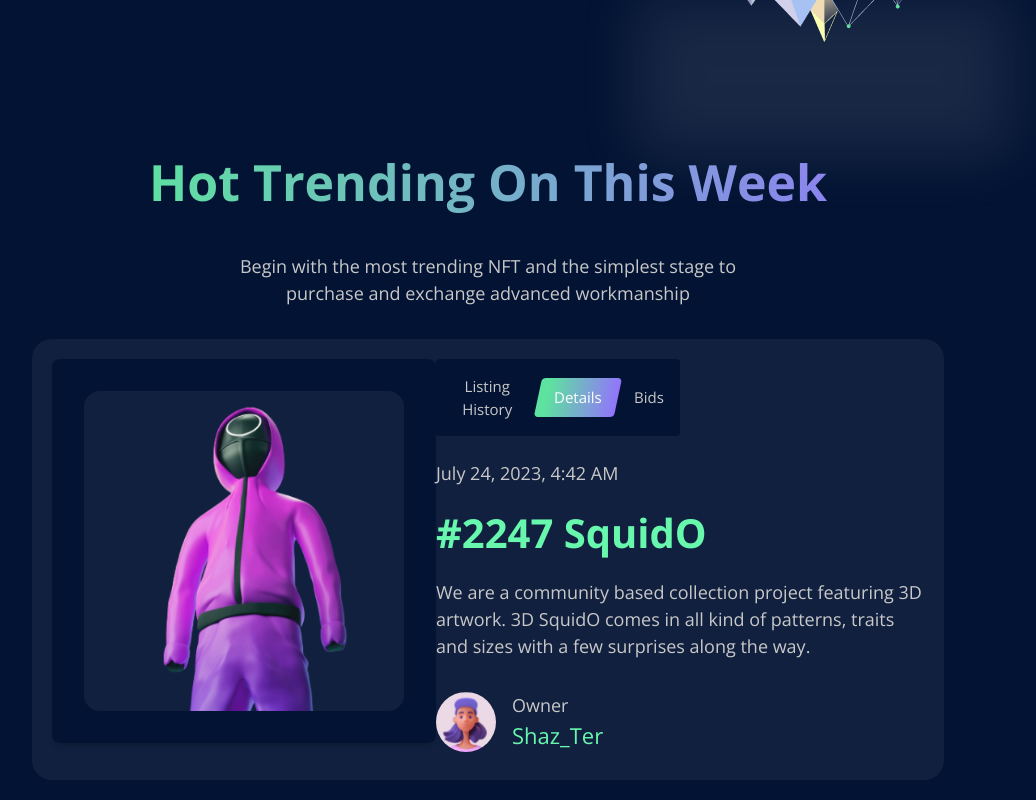
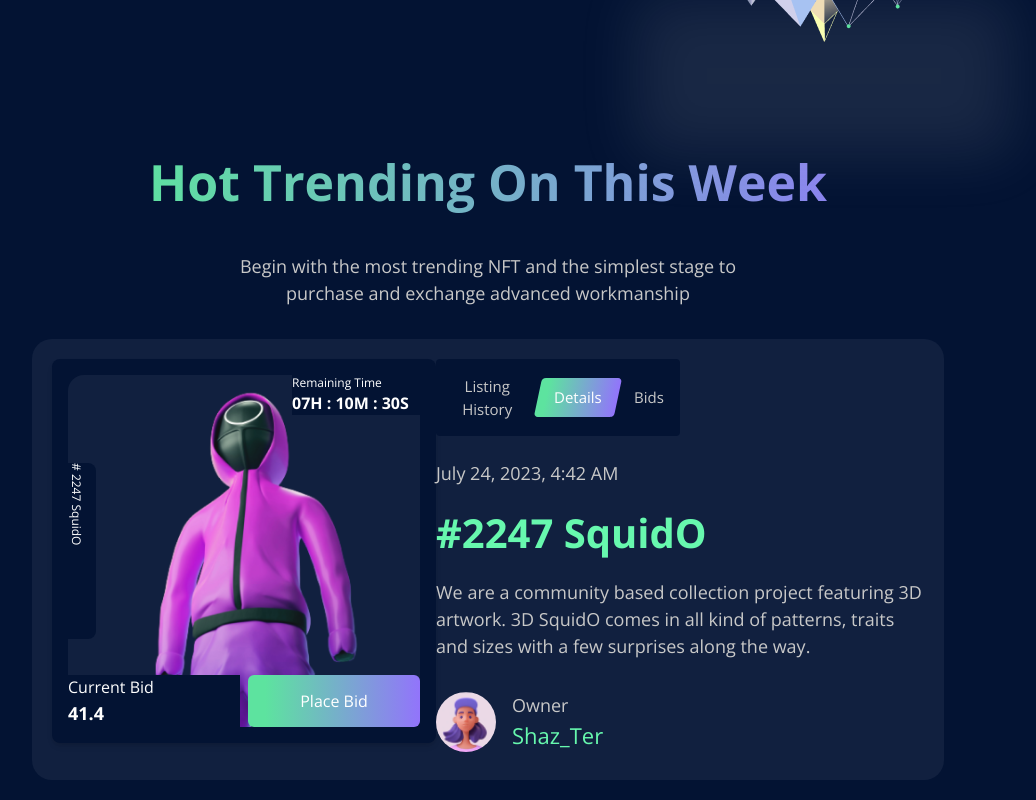
Before and after one commit to asad-haider-35/nft-marketplace, a React (Vite) app: page / in a window 1280 px wide. Shown: the part 694-1494 px from the top of the page, without its empty margins (152-1188 px from the left). Built offline with nearby package versions, Linux system fonts and the light colour scheme.

Commit message:
NFT Card design updated
Removed unnecessary code and added new things

```diff
--- a/src/components/NFTCard.jsx
+++ b/src/components/NFTCard.jsx
@@ -3,39 +3,40 @@ import { SquidO } from "../assets";
 
 const NFTCard = ({ nft }) => {
   return (
-    <div
-      className="rounded-lg shadow-md bg-primary h-96 w-96 flex flex-row justify-center items-center rounded-3xl"
-    >
+    <div className="rounded-lg shadow-md bg-primary h-96 w-96 flex flex-row justify-center items-center rounded-3xl">
       <div
-        className="bg-center bg-contain bg-dimBlue h-5/6 w-5/6 rounded-2xl"
-        style={{ backgroundImage: `url(${nft.imagePath})` }}>
+        className="relative  bg-center bg-contain bg-dimBlue h-[22rem] w-[22rem] rounded-2xl"
+        style={{ backgroundImage: `url(${nft.imagePath})` }}
+      >
+        <div className="absolute top-0 right-0">
+          <div className="bg-primary w-32">
+            <p className="text-white text-xs">Remaining Time</p>
+            <p className="font-bold text-md text-white ">07H : 10M : 30S</p>
+          </div>
+        </div>
 
-      </div>
-      {/* <div className="relative">
-        <img className="w-full h-full object-cover rounded-t-lg" src={nft.imagePath} alt={nft.name} />
-        <div className="absolute inset-0 bg-gradient-to-r from-gray-800/50 to-transparent"></div>
-        <div className="absolute inset-x-0 bottom-0 px-6 py-4 flex justify-between items-center">
-          <p className="text-white text-lg font-bold">{nft.name}</p>
-          <p className="text-white text-sm">{nft.code}</p>
+        <div className="absolute inset-y-0 left-0 flex items-center">
+          <div className="bg-primary rounded-r-lg h-44 w-7">
+            <p className="text-white text-xs [writing-mode:vertical-lr]">
+              # {nft.code} {nft.name}
+            </p>
+          </div>
+        </div>
+
+        <div className="absolute inset-x-0 bottom-0">
+          <div className="grid gap-2 grid-cols-2">
+            <div className="bg-primary">
+              <p className="text-white ">Current Bid</p>
+              <p className="font-bold text-lg text-white">
+                {nft.currentBidInETH}
+              </p>
+            </div>
+            <button className="px-4 py-2 gradient text-white text-white rounded-md">
+              Place Bid
+            </button>
+          </div>
         </div>
       </div>
-      <div className="p-6 flex flex-col justify-between">
-        <div>
-          <p className="text-gray-700">Remaining Time</p>
-          <p className="font-bold text-lg text-gray-800">{nft.remainingTime}</p>
-        </div>
-        <div className="mt-4 flex items-center justify-between">
-          <div>
-            <p className="text-gray-700">Current Bid</p>
-            <p className="font-bold text-lg text-gray-800">{nft.currentBidInETH}</p>
-          </div>
-          <button
-            className="px-4 py-2 bg-blue-500 text-white rounded-md hover:bg-blue-700"
-          >
-            Place Bid
-          </button>
-        </div>
-      </div> */}
     </div>
   );
 };
```
